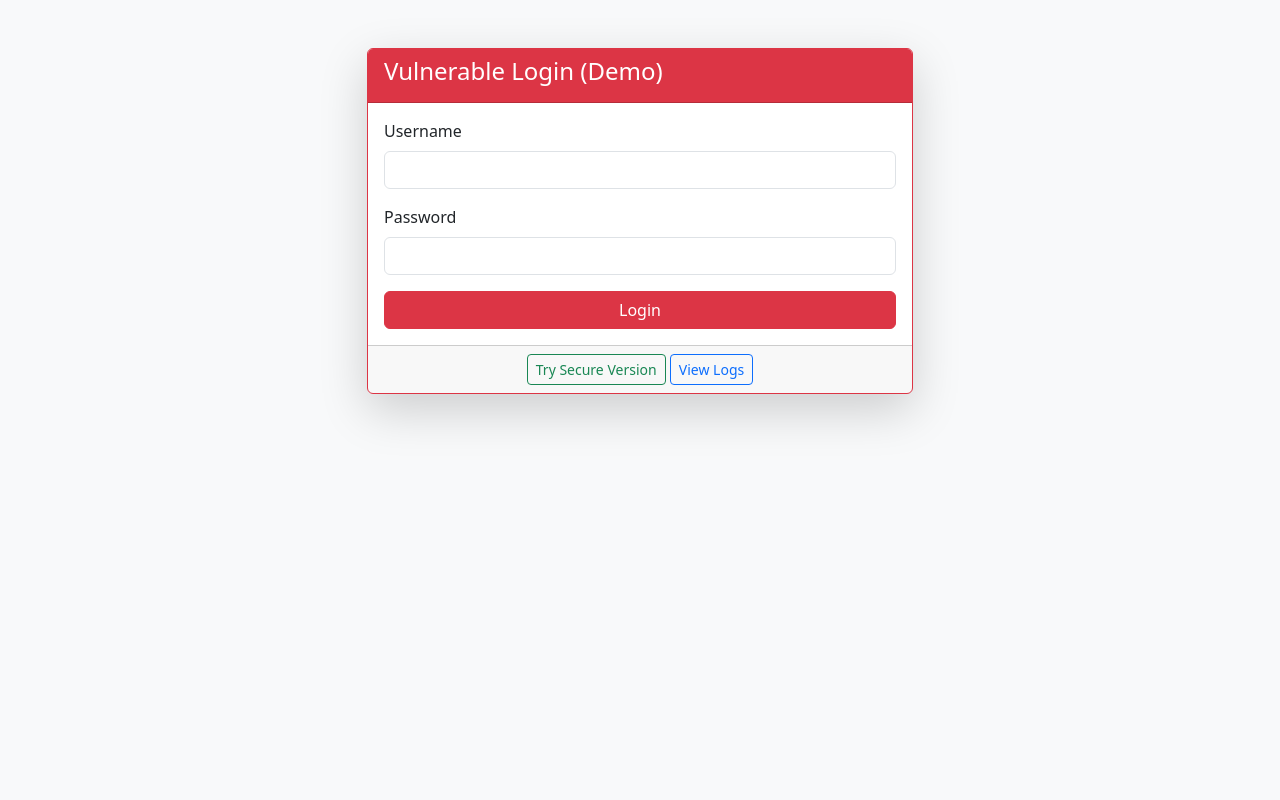
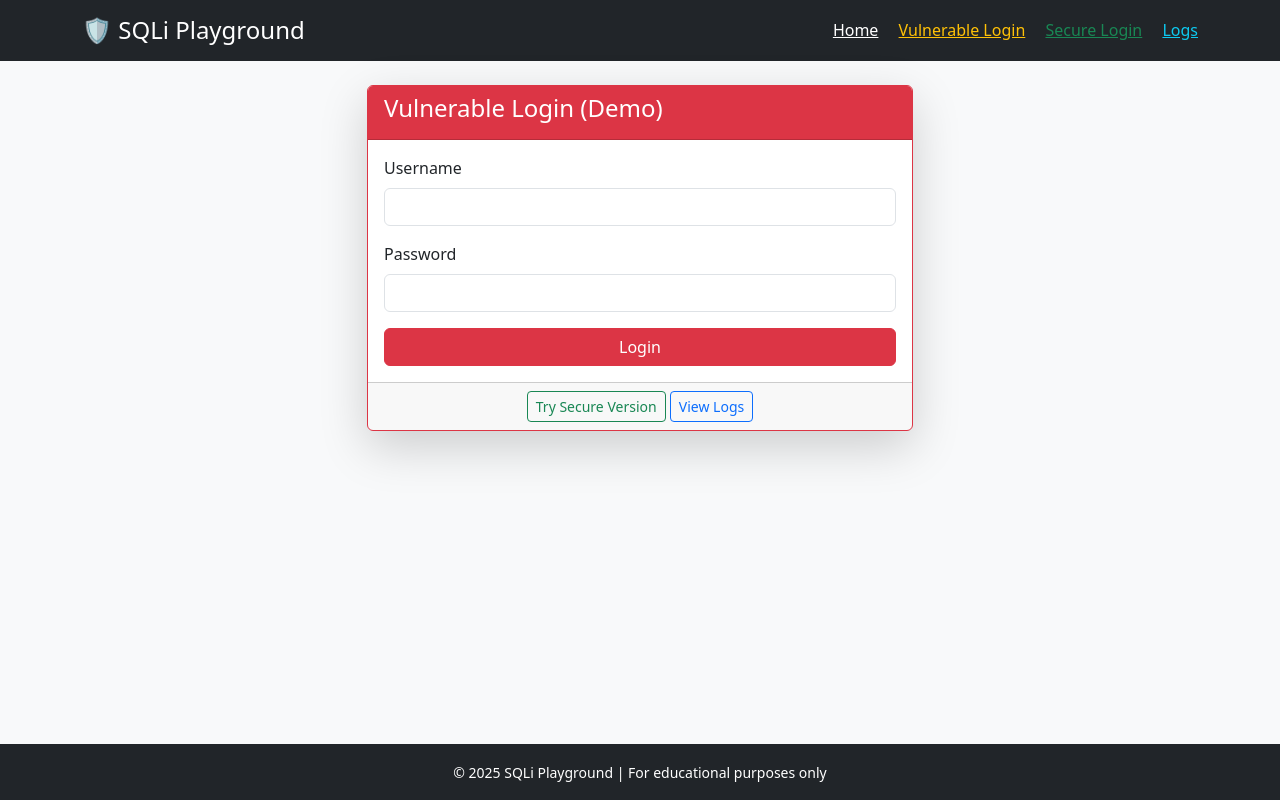
Before and after one commit to SuryaDon69/sql-injection-detector, a Flask app: page /vulnerable-login in a window 1280 px wide. Run offline with Flask 3, Linux system fonts and the light colour scheme.

Commit message:
Initial commit

```diff
--- /dev/null
+++ b/templates/base.html
@@ -0,0 +1,36 @@
+<!DOCTYPE html>
+<html lang="en">
+<head>
+  <meta charset="UTF-8">
+  <title>{% block title %}SQLi Playground{% endblock %}</title>
+  <link href="https://cdn.jsdelivr.net/npm/bootstrap@5.3.2/dist/css/bootstrap.min.css" rel="stylesheet">
+</head>
+<body class="bg-light d-flex flex-column min-vh-100">
+
+<!-- Header -->
+<header class="bg-dark text-white py-3">
+  <div class="container d-flex justify-content-between align-items-center">
+    <h4 class="m-0">🛡️ SQLi Playground</h4>
+    <nav>
+      <a href="/" class="text-white me-3">Home</a>
+      <a href="/vulnerable-login" class="text-warning me-3">Vulnerable Login</a>
+      <a href="/secure-login" class="text-success me-3">Secure Login</a>
+      <a href="/logs" class="text-info">Logs</a>
+    </nav>
+  </div>
+</header>
+
+<!-- Main Content -->
+<main class="flex-fill py-4">
+  <div class="container">
+    {% block content %}{% endblock %}
+  </div>
+</main>
+
+<!-- Footer -->
+<footer class="bg-dark text-white text-center py-3 mt-auto">
+  <small>&copy; 2025 SQLi Playground | For educational purposes only</small>
+</footer>
+
+</body>
+</html>
--- a/templates/login.html
+++ b/templates/login.html
@@ -1,15 +1,31 @@
-<!DOCTYPE html>
-<html lang="en">
-<head><meta charset="UTF-8"><title>Vulnerable Login</title>
-<link href="https://cdn.jsdelivr.net/npm/bootstrap@5.3.2/dist/css/bootstrap.min.css" rel="stylesheet">
-</head><body class="bg-light"><div class="container py-5"><div class="row justify-content-center">
-<div class="col-md-6"><div class="card shadow-lg border-danger">
-<div class="card-header bg-danger text-white"><h4>Vulnerable Login (Demo)</h4></div>
-<div class="card-body"><form method="POST">
-<div class="mb-3"><label class="form-label">Username</label><input type="text" name="username" class="form-control" required></div>
-<div class="mb-3"><label class="form-label">Password</label><input type="text" name="password" class="form-control" required></div>
-<button type="submit" class="btn btn-danger w-100">Login</button></form>
-{% if message %}<div class="alert alert-info mt-3">{{ message }}</div>{% endif %}
-</div><div class="card-footer text-center">
-<a href="/secure-login" class="btn btn-outline-success btn-sm">Try Secure Version</a>
-<a href="/logs" class="btn btn-outline-primary btn-sm">View Logs</a></div></div></div></div></div></body></html>
+{% extends "base.html" %}
+{% block title %}Vulnerable Login{% endblock %}
+{% block content %}
+  <div class="row justify-content-center">
+    <div class="col-md-6">
+      <div class="card shadow-lg border-danger">
+        <div class="card-header bg-danger text-white"><h4>Vulnerable Login (Demo)</h4></div>
+        <div class="card-body">
+          <form method="POST">
+            <div class="mb-3">
+              <label class="form-label">Username</label>
+              <input type="text" name="username" class="form-control" required>
+            </div>
+            <div class="mb-3">
+              <label class="form-label">Password</label>
+              <input type="text" name="password" class="form-control" required>
+            </div>
+            <button type="submit" class="btn btn-danger w-100">Login</button>
+          </form>
+          {% if message %}
+          <div class="alert alert-info mt-3">{{ message }}</div>
+          {% endif %}
+        </div>
+        <div class="card-footer text-center">
+          <a href="/secure-login" class="btn btn-outline-success btn-sm">Try Secure Version</a>
+          <a href="/logs" class="btn btn-outline-primary btn-sm">View Logs</a>
+        </div>
+      </div>
+    </div>
+  </div>
+{% endblock %}
--- a/templates/logs.html
+++ b/templates/logs.html
@@ -1,3 +1,6 @@
+{% extends "base.html" %}
+{% block title %}Vulnerable Login{% endblock %}
+{% block content %}
 <!DOCTYPE html>
 <html lang="en">
 <head>
@@ -17,3 +20,4 @@ pre{background-color:#f8f9fa;padding:1rem;border:1px solid #dee2e6;border-radius
 <div class="card-footer text-center">
 <a href="/vulnerable-login" class="btn btn-outline-danger btn-sm">Back to Vulnerable Login</a>
 <a href="/secure-login" class="btn btn-outline-success btn-sm">Back to Secure Login</a></div></div></div></body></html>
+{% endblock %}
--- a/templates/secure_login.html
+++ b/templates/secure_login.html
@@ -1,3 +1,6 @@
+{% extends "base.html" %}
+{% block title %}secure-login{% endblock %}
+{% block content %}
 <!DOCTYPE html>
 <html lang="en">
 <head>
@@ -52,3 +55,4 @@
 </div>
 </body>
 </html>
+{% endblock %}
```
Also changed, not shown: templates/index.html (+11 -11 lines).
